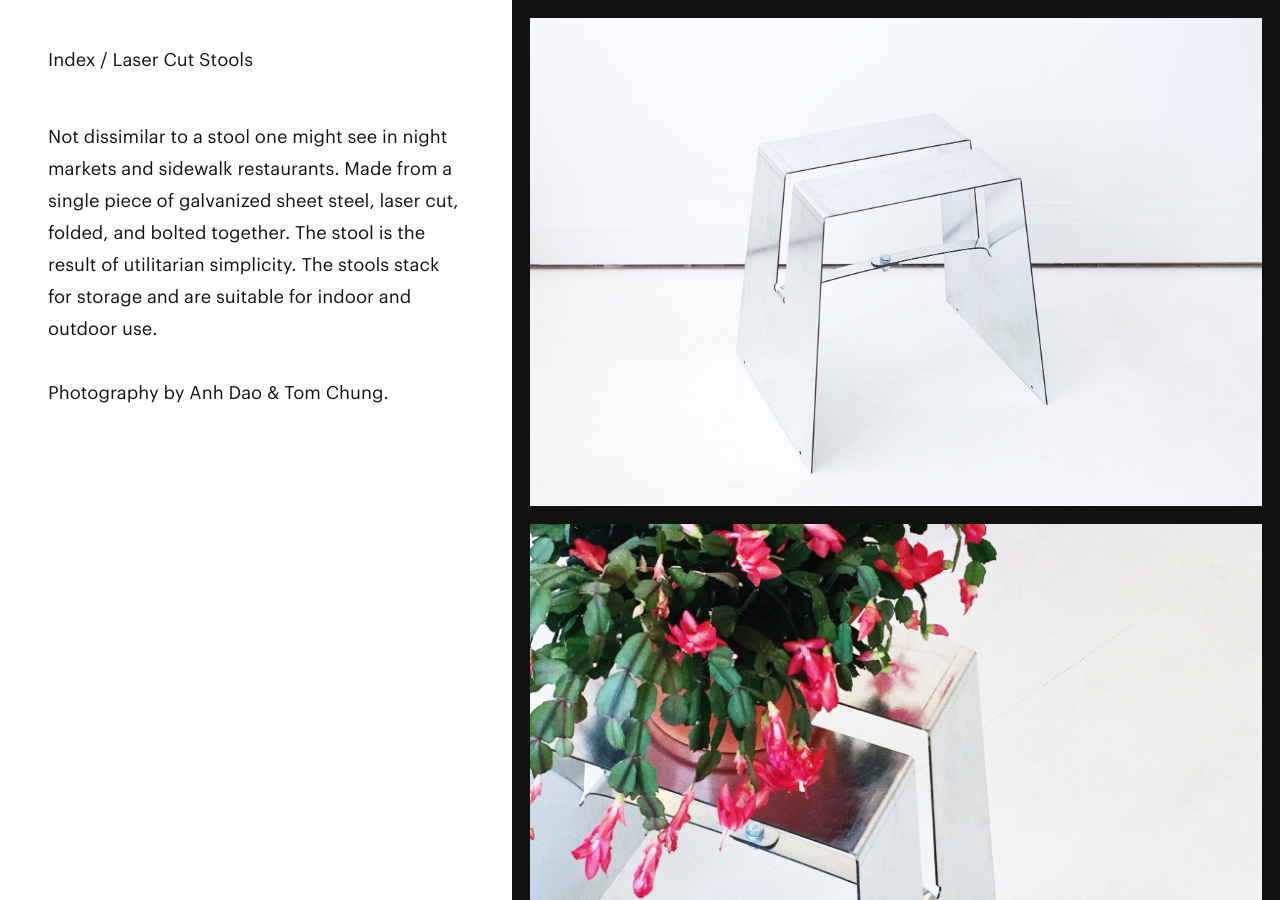
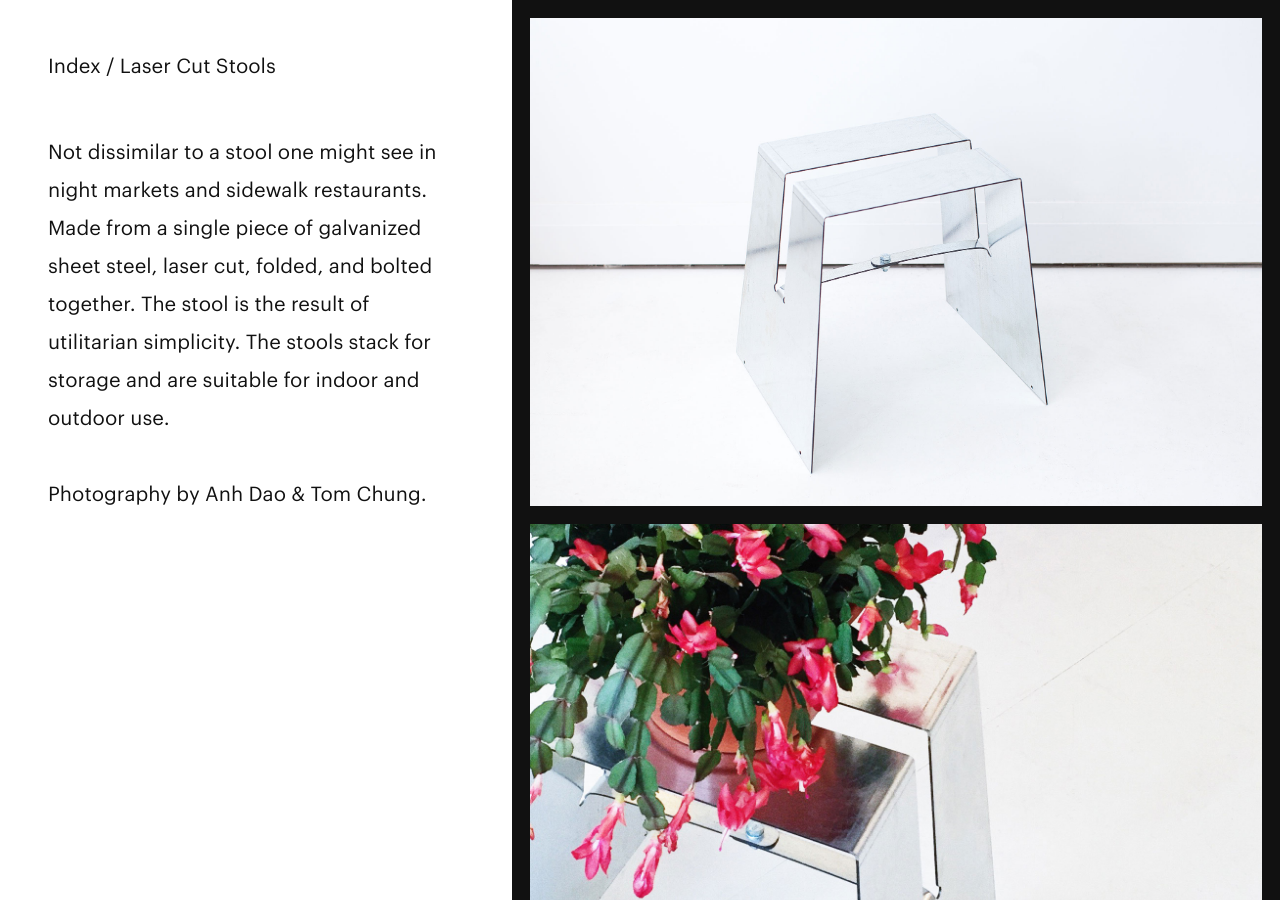
Before and after one commit to andychung/tomchung.github.io-source, a Jekyll site: the page built from _posts/2015-01-08-laser-cut-stools.md, in a window 1280 px wide and 900 px high. Built offline with Jekyll 4.4.1, drawn with Linux system fonts in a browser that asks for light colours; nearby versions of some CDN libraries; some web fonts are replaced; some of the changed text lies outside the part shown.

Commit message:
first crack at responsive type

```diff
--- a/_includes/list.html
+++ b/_includes/list.html
@@ -1,20 +1,18 @@
 <ul class="list">
 	{% for node in site.posts %}
 	{% if page.url == node.url %}
-	<li class="list-item">
-		<a href="{{ node.url }}">
-			<div class="list-project-title"><span>{{ node.title }}</span></div>
-			<div class="list-project-typology"><span>{{ node.typology }}</span></div>
-			<div class="list-project-status"><span>{{ node.status }}</span></div>
-			<div class="list-project-date"><span>{{ node.year }}</span></div>
-		</a>
+	<li class="list-item flex">
+		<div class="list-project-title"><strike>{{ node.title }}</strike></div>
+		<div class="list-project-status"><strike>{{ node.status }}</strike></div>
+		<div class="list-project-typology"><strike>{{ node.typology }}</strike></div>
+		<div class="list-project-date"><strike>{{ node.year }}</strike></div>
 	</li>
 	{% else %}
 	<li class="list-item">
-		<a href="{{ node.url }}">
+		<a href="{{ node.url }}" class="flex">
 			<div class="list-project-title"><span>{{ node.title }}</span></div>
+			<div class="list-project-status"><span>{{ node.status }}</span></div>
 			<div class="list-project-typology"><span>{{ node.typology }}</span></div>
-			<div class="list-project-status"><span>{{ node.status }}</span></div>
 			<div class="list-project-date"><span>{{ node.year }}</span></div>
 		</a>
 	</li>
--- a/_layouts/list.html
+++ b/_layouts/home.html
@@ -1,7 +1,7 @@
 {% include header.html %}
 <div id="container">
 	<div id="content">
-		<div class="home">
+		<div id="index" class="home">
 			{% include core.html %}
 			{% include list.html %}
 		</div>
--- a/_layouts/post.html
+++ b/_layouts/post.html
@@ -23,17 +23,17 @@
 				</ul>
 			</div>
 			<div class="left-column">
-				<div class="sticky-column centered">
-					<div class="content-wrap">
-						<div id="core">
-							<div><a href="/">Index</a> / {{ page.title }}</div>
-						</div>
+				<div class="sticky-column">
+					<div id="core">
+						<div><a href="/">Index</a> / {{ page.title }}</div>
+					</div>
+					<div>
 						{{ content }}
 					</div>
 				</div>
 			</div>
 		</div>
-		<div class="home">
+		<div id="index">
 			{% include core.html %}
 			{% include list.html %}
 		</div>
--- a/index.html
+++ b/index.html
@@ -1,5 +1,5 @@
 ---
-layout: list
+layout: home
 title: Index
 ---
 
--- a/public/css/style.css
+++ b/public/css/style.css
@@ -20,16 +20,17 @@
 }
 
 :root {
-	--large-type: 20px;
-	--small-type: 12px;
+	--type-size: 20px;
+	--line-height: 1.9;
 	--padding: 48px;
+	--small-padding: 9px;
 }
 
 body {
 	font-family: 'Graphik Web', sans-serif;
 	color: #111;
-	font-size: var(--small-type);
-	line-height: 1.4;
+	font-size: var(--type-size);
+	line-height: var(--line-height);
 	background-color: #f2f2f2;
 	-webkit-font-smoothing: antialiased;
 	-webkit-tap-highlight-color: rgba(0,0,0,0);
@@ -39,7 +40,7 @@
 a {
 	color: inherit;
 	text-decoration: none;
-	border-bottom: 1px solid transparent;
+	border-bottom: 0.065em solid transparent;
 }
 
 .left-column a:active {
@@ -47,7 +48,7 @@
 }
 
 .no-touch a:hover {
-	border-bottom: 1px solid;
+	border-bottom: 0.065em solid;
 }
 
 .no-touch a:active {
@@ -56,9 +57,7 @@
 
 #content {
 	background-color: white;
-	/*display: flex;*/
 	position: relative;
-	/*width: 100%;*/
 	-webkit-transition: opacity .5s ease;
 	-moz-transition: opacity .5s ease;
 	transition: opacity .5s ease;
@@ -76,8 +75,8 @@
 	left: 0;
 	right: 0;
 	content:'';
-	height: 1px;
-	background-color: rgba(0, 0, 0, 0.1);
+	height: 2px;
+	background-color: rgba(0, 0, 0, 0.05);
 }
 
 #content *:not(html) {
@@ -102,22 +101,13 @@
 	order: 1;
 }
 
-.left-column.centered,
 .sticky-column {
-	/*padding: 0 48px;*/
-}
-
-.centered {
+	top: 0;
+	padding: var(--padding);
 	display: flex;
 	flex-direction: column;
-}
-
-.content-wrap {
-	padding: var(--padding);
-}
-
-.sticky-column {
-	top: 0;
+	flex: 1;
+	justify-content: flex-start;
 	position: -webkit-sticky;
 	position: sticky;
 }
@@ -128,37 +118,16 @@
 	position: sticky;
 }
 
-nav {
-	margin-bottom: 44px;
-}
-
-nav li {
-	display: block;
-	float: left;
-	margin-right: 1em;
-}
-
-nav li a {
-	border-bottom: 1px solid transparent;
-	display: block;
-}
-
-nav li a.disabled {
-	pointer-events: none;
-}
-
-nav li.selected a {
-	border-bottom: 1px solid;
-}
-
-.home {
-	width: 100%;
-	min-height: 100vh;
+#index {
 	padding: var(--padding);
 }
 
+#index.home {
+	min-height: 100vh;
+}
+
 #core {
-	font-size: var(--large-type);
+	font-size: var(--type-size);
 	padding-bottom: var(--padding);
 	display: flex;
 	justify-content: space-between;
@@ -171,24 +140,12 @@
 
 .list-item {
 	display: block;
-	font-size: var(--large-type);
-	line-height: 1.9;
+	font-size: var(--type-size);
 	position: relative;
 }
 
-/*.list-item:hover::after {
-	background-color: rgba(0, 0, 0, 0.02);
-	content: '';
-	position: absolute;
-	top: 0;
-	bottom: 0;
-	left: -24px;
-	right: -24px;
-	pointer-events: none;
-}*/
-
 .list-item:hover  span {
-	border-bottom: 1px solid #222;
+	border-bottom: 0.065em solid;
 }
 
 .list-item:last-child {
@@ -196,10 +153,16 @@
 }
 
 .list-item a {
-	display: block;
-	padding: 16px 0;
+	border: none;
+}
+
+.list-item.flex,
+.list-item a {
+	padding: var(--small-padding) 0;
+}
+
+.flex {
 	display: flex;
-	border: none;
 }
 
 .list-item a:hover {
@@ -220,41 +183,9 @@
 	content: ", ";
 }
 
-h2 {
-	font-weight: normal;
-	font-size: var(--small-type);
-	line-height: 16px;
-	margin-bottom: 8px;
-}
-
-h2.project-title {
-	margin-bottom: 4px;
-}
-
-.byline {
-	margin-bottom: 8px;
-}
-
-ul.tags {
-	margin-bottom: 8px;
-}
-
-ul.tags li {
-	display: inline;
-}
-
-ul.tags li::after {
-	content: ', '
-}
-
-ul.tags li:last-child::after {
-	content: '';
-}
-
 p {
-	font-size: var(--large-type);
-	line-height: 36px;
-	margin-bottom: 36px;
+	font-size: var(--type-size);
+	margin-bottom: calc(var(--type-size) * var(--line-height));
 }
 
 p:last-child {
@@ -277,22 +208,15 @@
 	order: 2;
 }
 
-.right-column.fixed {
-	position: fixed;
-	right: 0;
-	top: 0;
-	bottom: 0;
-}
-
 .gallery {
-	padding: 9px;
+	padding: var(--small-padding);
 	position: relative;
 }
 
 .gallery .image {
 	width: 100%;
-	padding: 0 9px;
-	margin: 9px 0;
+	padding: 0 var(--small-padding);
+	margin: var(--small-padding) 0;
 	float: left;
 }
 
@@ -321,29 +245,12 @@
 	padding-bottom: 56.25%;
 }
 
-@media only screen and (max-width: 1920px) {
-	.content-wrap {
-		/*max-width: 480px;*/
-	}
-}
-
-@media only screen and (max-width: 1440px) {
-
+@media only screen and (min-width: 1680px) {
 	:root {
-		--large-type: 18px;
-	}
-
-	.content-wrap {
-		/*padding: 48px 0;*/
-	}
-
-	nav {
-		margin-bottom: 36px;
-	}
-
-	p {
-		line-height: 32px;
-		margin-bottom: 32px;
+		--type-size: 1.2vw;
+		--line-height: 1.9;
+		--padding: 2.8vw;
+		--small-padding: 0.5vw;
 	}
 }
 
@@ -378,10 +285,6 @@
 	.left-column.centered,
 	.sticky-column {
 		padding: 0 36px;
-	}
-
-	.content-wrap {
-		/*padding: 36px 0;*/
 	}
 
 	.gallery {
```
Also changed, not shown: _includes/list-micro.html (deleted, +0 -19 lines).
